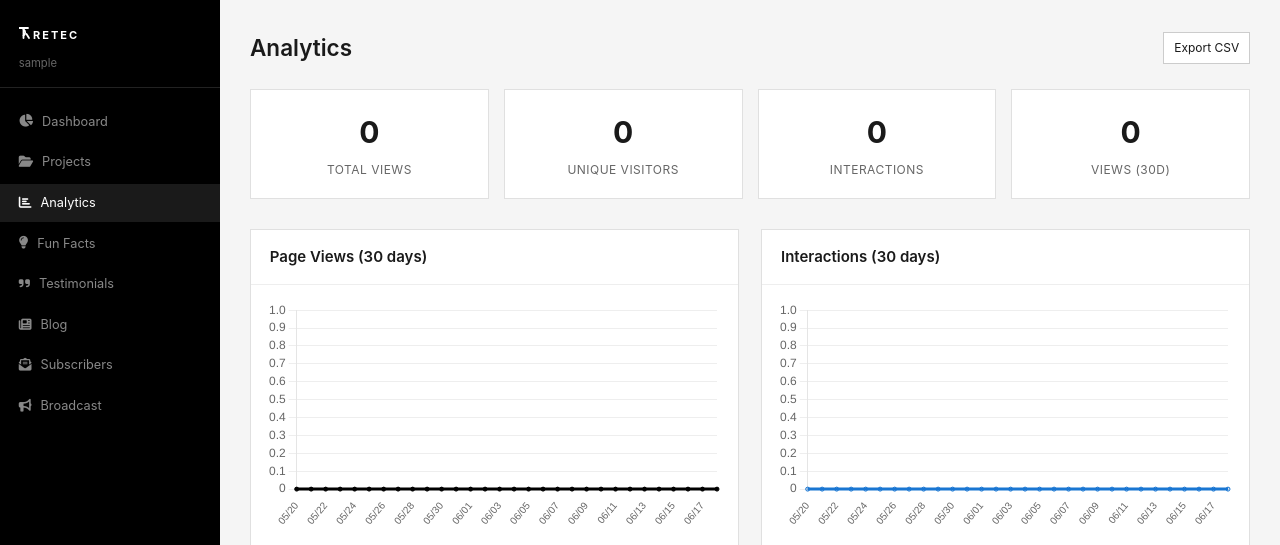
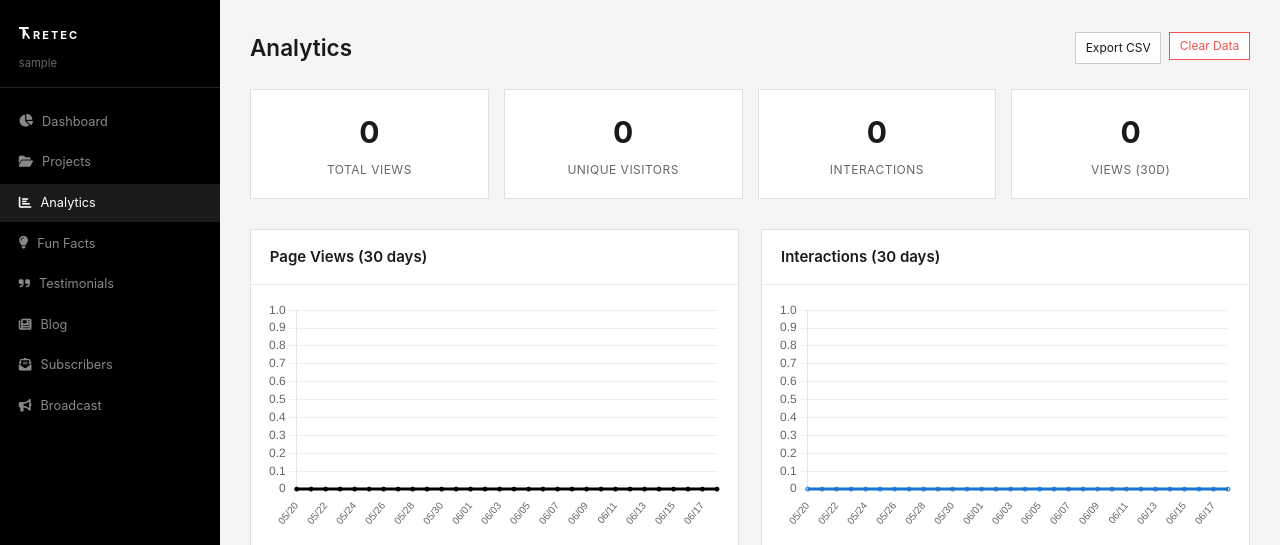
Before and after one commit to Echoesrule/Retec, a Flask app: page /admin/analytics in a window 1280 px wide. Shown: the top 545 px of the page. Run offline with Flask 3, Linux system fonts and the light colour scheme; the visitor is signed in with stand-in values (Sample User, id 1); data that the repository does not hold is empty; some libraries are stand-ins or nearby versions.

Commit message:
Exclude admin visits from analytics tracking and add clear data button

```diff
--- a/app.py
+++ b/app.py
@@ -771,6 +771,8 @@ def no_cache(response):
 
 @app.before_request
 def track_pageview():
+    if 'admin_id' in session:
+        return
     if request.path.startswith('/static') or request.path.startswith('/track') or request.path.startswith('/admin') or request.path == '/favicon.ico':
         return
     view = PageView(
@@ -891,6 +893,8 @@ def blog_post(slug):
 @app.route('/track/pageview', methods=['POST'])
 @csrf.exempt
 def track_pageview_ajax():
+    if 'admin_id' in session:
+        return '', 204
     data = request.get_json(silent=True) or {}
     view = PageView(
         page=data.get('page', '/'),
@@ -904,6 +908,8 @@ def track_pageview_ajax():
 @app.route('/track/interest', methods=['POST'])
 @csrf.exempt
 def track_interest():
+    if 'admin_id' in session:
+        return '', 204
     data = request.get_json(silent=True) or {}
     interest = Interest(
         section=data.get('section', 'unknown'),
@@ -1152,6 +1158,19 @@ def admin_analytics_interests_over_time():
     counts = {str(r.date): r.count for r in rows}
     data = [counts.get(d, 0) for d in labels]
     return jsonify({'labels': labels, 'data': data})
+
+@app.route('/admin/analytics/clear', methods=['POST'])
+@admin_required
+def admin_analytics_clear():
+    try:
+        PageView.query.delete()
+        Interest.query.delete()
+        db.session.commit()
+        flash('All analytics data cleared.', 'success')
+    except Exception as e:
+        db.session.rollback()
+        flash('Error clearing analytics: ' + str(e), 'error')
+    return redirect(url_for('admin_analytics'))
 
 @app.route('/admin/analytics/export.csv')
 @admin_required
--- a/templates/admin/analytics.html
+++ b/templates/admin/analytics.html
@@ -5,7 +5,13 @@
 <div class="admin-page">
     <div class="admin-page__head">
         <h1 class="admin-page__title">Analytics</h1>
-        <a href="{{ url_for('admin_analytics_export') }}" class="admin-btn admin-btn--sm">Export CSV</a>
+        <div style="display:flex;gap:0.5rem;">
+            <a href="{{ url_for('admin_analytics_export') }}" class="admin-btn admin-btn--sm">Export CSV</a>
+            <form method="POST" action="{{ url_for('admin_analytics_clear') }}" onsubmit="return confirm('Clear all analytics data? This cannot be undone.');">
+                <input type="hidden" name="csrf_token" value="{{ csrf_token() }}">
+                <button type="submit" class="admin-btn admin-btn--sm admin-btn--danger">Clear Data</button>
+            </form>
+        </div>
     </div>
 
     <div class="admin-stats" id="summaryStats">
```
